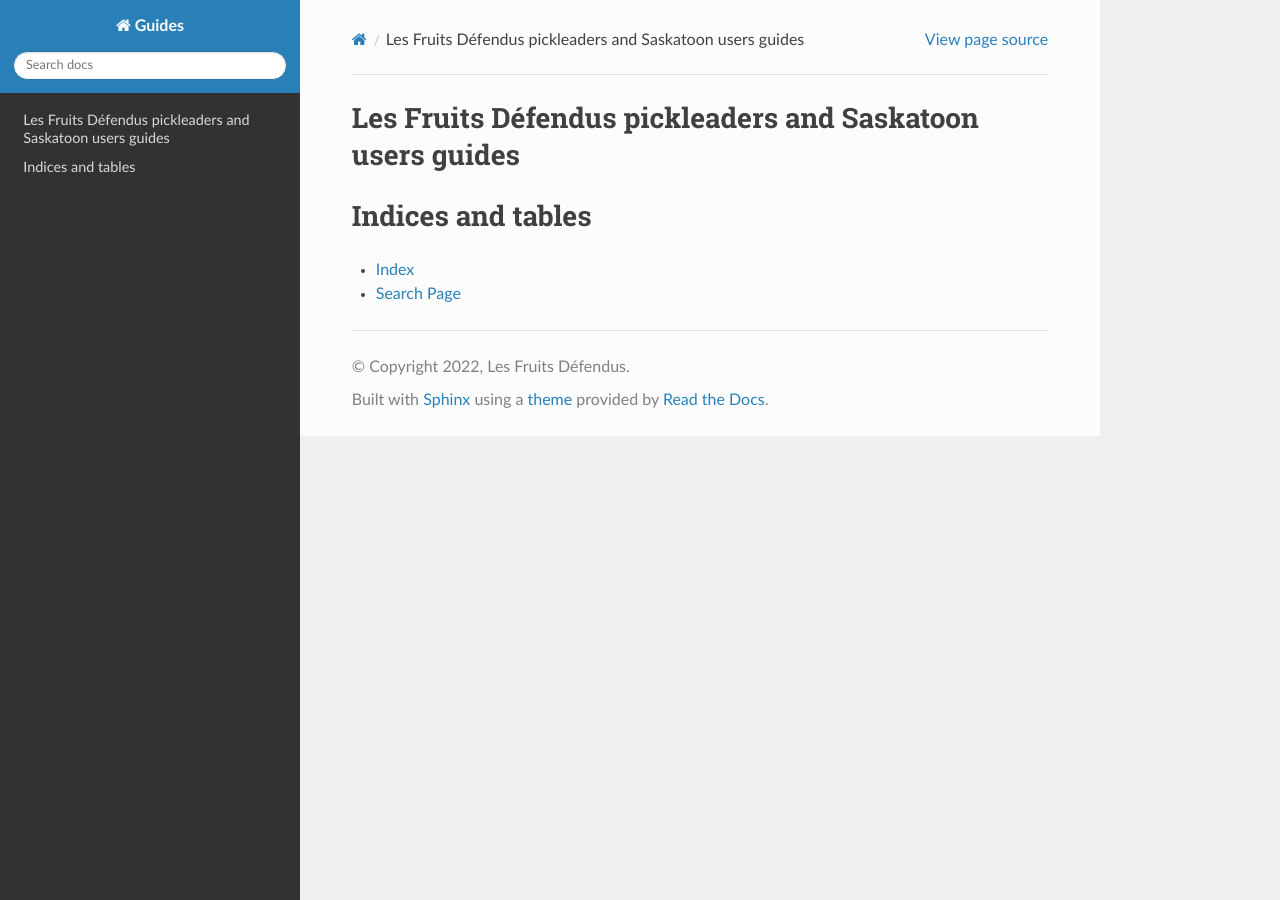
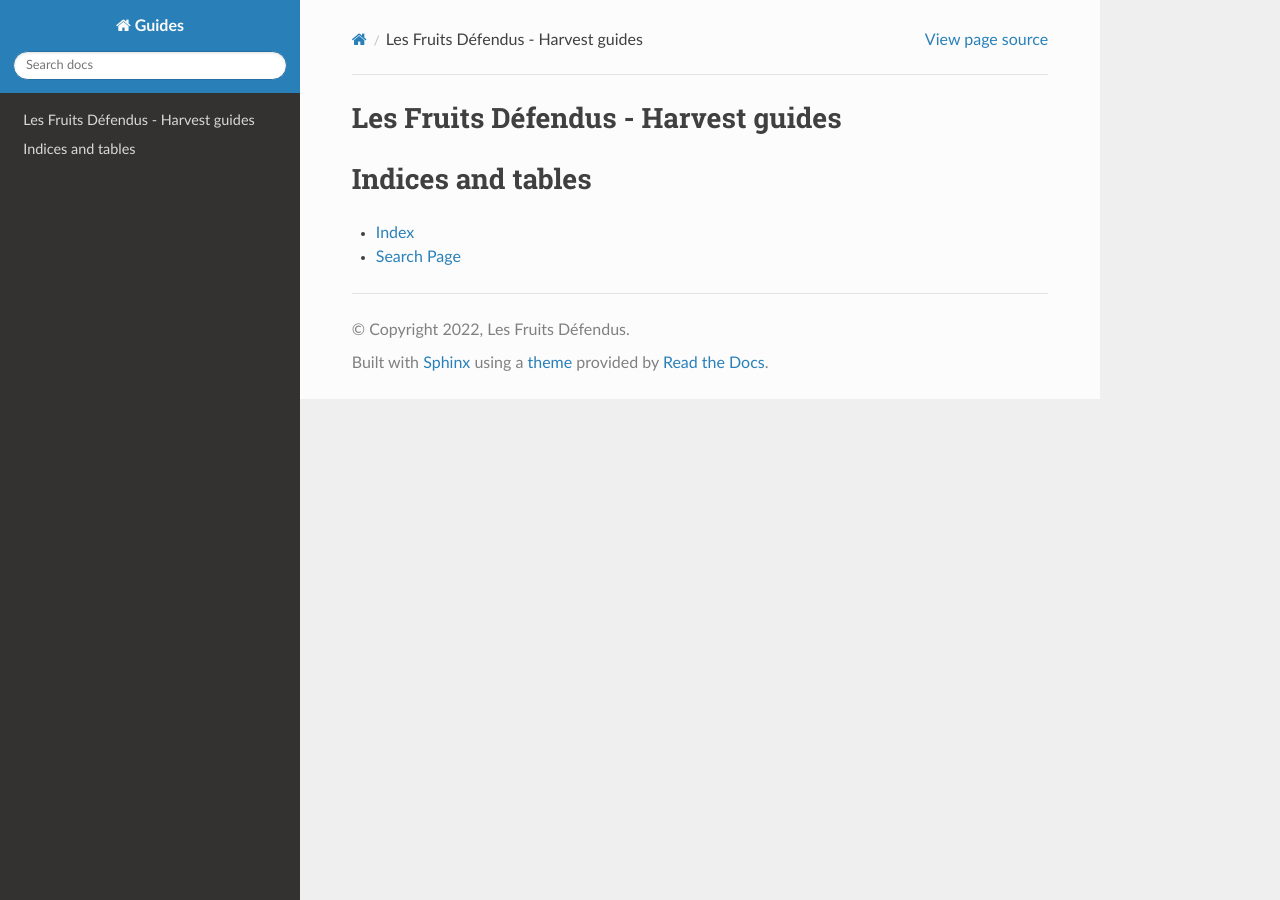
Before and after one commit to LesFruitsDefendus/guides, a Sphinx documentation site: the page built from docs/source/index.rst, in a window 1280 px wide. Built offline with Sphinx 7.4.7 and the Read the Docs theme 2.0.0, drawn with Linux system fonts in a browser that asks for light colours.

Commit message:
Translate stuff.

```diff
--- a/docs/source/index.rst
+++ b/docs/source/index.rst
@@ -3,8 +3,8 @@
    You can adapt this file completely to your liking, but it should at least
    contain the root `toctree` directive.
 
-Les Fruits Défendus pickleaders and Saskatoon users guides
-==========================================================
+Les Fruits Défendus - Harvest guides
+====================================
 
 .. toctree::
    :maxdepth: 2
```
Also changed, not shown: 1 other file.
